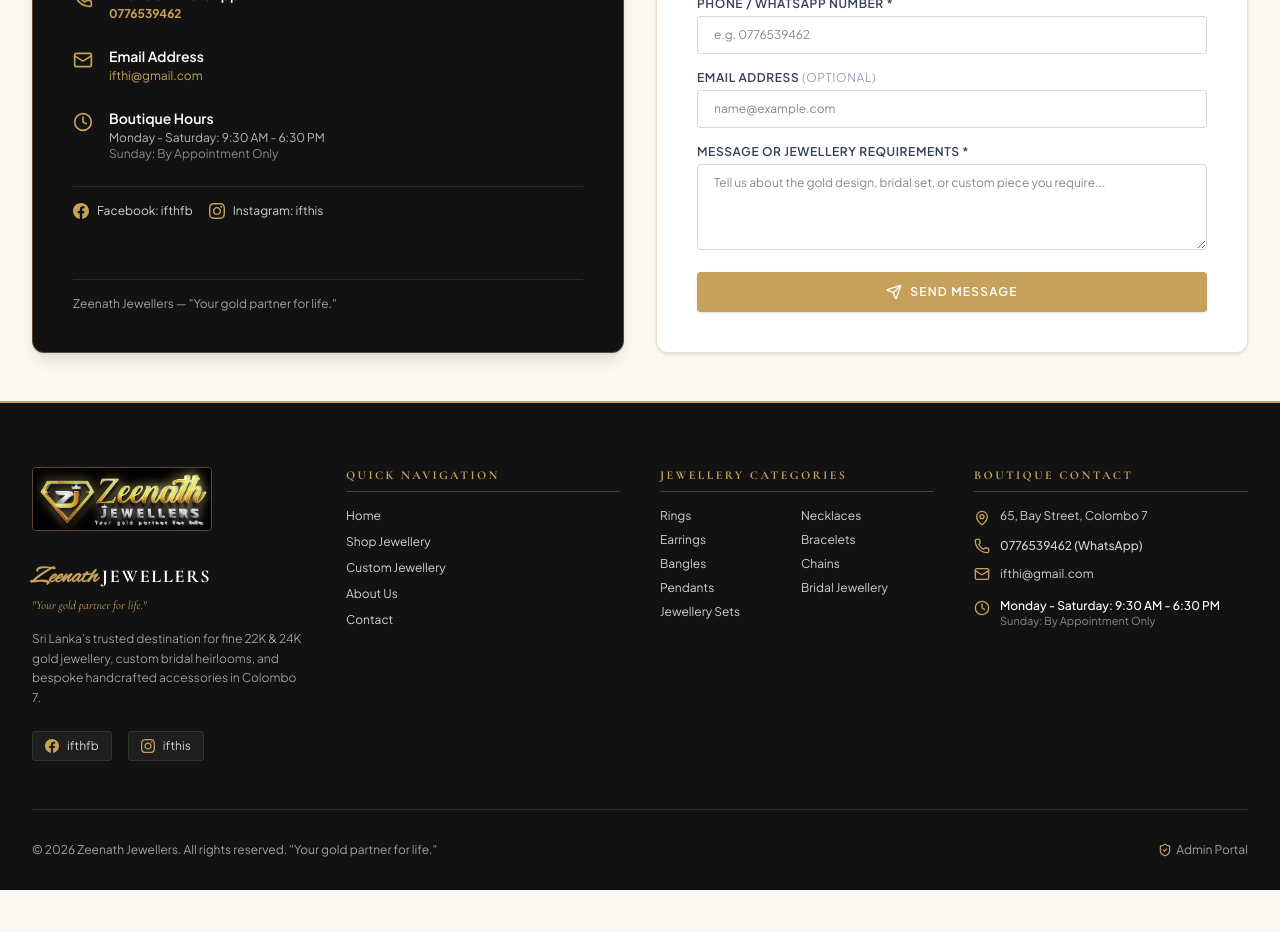
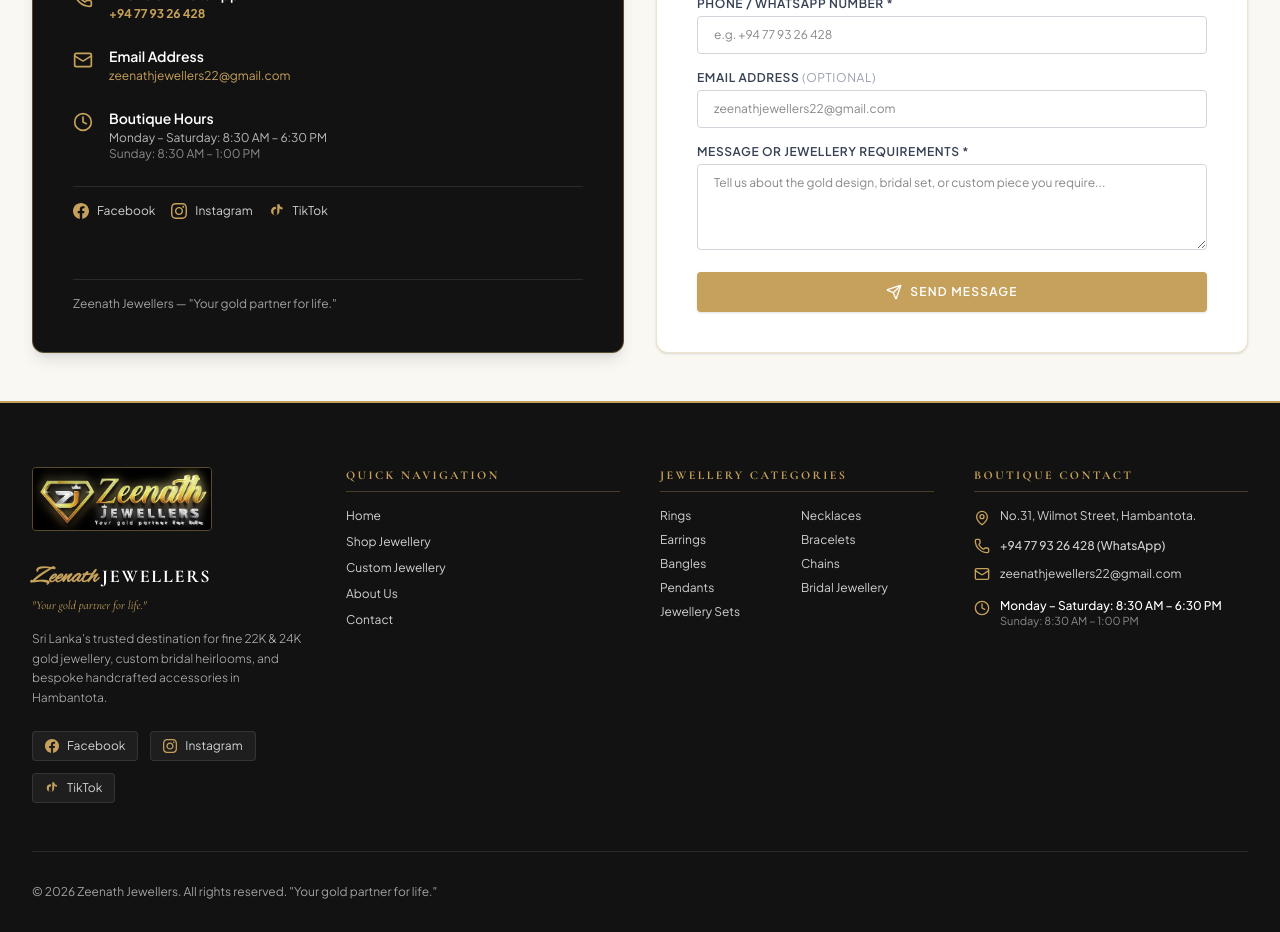
Before and after one commit to Ifthiya-Zeenath/Zeenath-Jewellers, a React (Vite) app: page /contact in a window 1280 px wide. Shown: the part 460-1392 px from the top of the page. Before the commit the page ends 1350 px from the top, so only its background shows below. Built offline with nearby package versions, Linux system fonts and the light colour scheme; no server answers; a web font is replaced by a local one.

Commit message:
feat: update business details and improve form validation

```diff
--- a/index.html
+++ b/index.html
@@ -5,7 +5,7 @@
     <link rel="icon" type="image/svg+xml" href="/favicon.svg" />
     <meta name="viewport" content="width=device-width, initial-scale=1.0" />
     <title>Zeenath Jewellers | Your gold partner for life.</title>
-    <meta name="description" content="Zeenath Jewellers - Modern, minimal, and elegant luxury gold jewellery in Colombo 7. Contact: 0776539462." />
+    <meta name="description" content="Zeenath Jewellers - Modern, minimal, and elegant luxury gold jewellery in Hambantota. Contact: +94 77 93 26 428." />
     <link rel="preconnect" href="https://fonts.googleapis.com">
     <link rel="preconnect" href="https://fonts.gstatic.com" crossorigin>
     <link href="https://fonts.googleapis.com/css2?family=Alex+Brush&family=Cormorant+Garamond:ital,wght@0,300;0,400;0,500;0,600;0,700;1,300;1,400;1,600&family=Pinyon+Script&family=Playfair+Display:ital,wght@0,400;0,500;0,600;0,700;1,400;1,600&family=Plus+Jakarta+Sans:ital,wght@0,300;0,400;0,500;0,600;0,700;1,400&display=swap" rel="stylesheet">
--- a/src/components/layout/Footer.tsx
+++ b/src/components/layout/Footer.tsx
@@ -1,6 +1,6 @@
 import React from 'react';
 import { Link } from 'react-router-dom';
-import { MapPin, Phone, Mail, Clock, ShieldCheck } from 'lucide-react';
+import { MapPin, Phone, Mail, Clock } from 'lucide-react';
 
 import logoFullImg from '../../assets/logo-full.jpg';
 import { BUSINESS_DETAILS, getWhatsAppEnquiryUrl } from '../../constants/businessDetails';
@@ -47,11 +47,11 @@
             </div>
 
             <p className="text-xs text-white/70 leading-relaxed font-light">
-              Sri Lanka's trusted destination for fine 22K & 24K gold jewellery, custom bridal heirlooms, and bespoke handcrafted accessories in Colombo 7.
+              Sri Lanka's trusted destination for fine 22K & 24K gold jewellery, custom bridal heirlooms, and bespoke handcrafted accessories in Hambantota.
             </p>
 
             {/* Social Media Links */}
-            <div className="pt-2 flex items-center gap-4">
+            <div className="pt-2 flex flex-wrap items-center gap-3">
               <a
                 href={BUSINESS_DETAILS.social.facebookUrl}
                 target="_blank"
@@ -73,6 +73,17 @@
                   <path d="M12 2.163c3.204 0 3.584.012 4.85.07 3.252.148 4.771 1.691 4.919 4.919.058 1.265.069 1.645.069 4.849 0 3.205-.012 3.584-.069 4.849-.149 3.225-1.664 4.771-4.919 4.919-1.266.058-1.644.07-4.85.07-3.204 0-3.584-.012-4.849-.07-3.26-.149-4.771-1.699-4.919-4.92-.058-1.265-.07-1.644-.07-4.849 0-3.204.013-3.583.07-4.849.149-3.227 1.664-4.771 4.919-4.919 1.266-.057 1.645-.069 4.849-.069zm0-2.163c-3.259 0-3.667.014-4.947.072-4.358.2-6.78 2.618-6.98 6.98-.059 1.281-.073 1.689-.073 4.948 0 3.259.014 3.668.072 4.948.2 4.358 2.618 6.78 6.98 6.98 1.281.058 1.689.072 4.948.072 3.259 0 3.668-.014 4.948-.072 4.354-.2 6.782-2.618 6.979-6.98.059-1.28.073-1.689.073-4.948 0-3.259-.014-3.667-.072-4.947-.196-4.354-2.617-6.78-6.979-6.98-1.281-.059-1.69-.073-4.949-.073zm0 5.838c-3.403 0-6.162 2.759-6.162 6.162s2.759 6.163 6.162 6.163 6.162-2.759 6.162-6.163c0-3.403-2.759-6.162-6.162-6.162zm0 10.162c-2.209 0-4-1.79-4-4 0-2.209 1.791-4 4-4s4 1.791 4 4c0 2.21-1.791 4-4 4zm6.406-11.845c-.796 0-1.441.645-1.441 1.44s.645 1.44 1.441 1.44c.795 0 1.439-.645 1.439-1.44s-.644-1.44-1.439-1.44z"/>
                 </svg>
                 <span>{BUSINESS_DETAILS.social.instagram}</span>
+              </a>
+              <a
+                href={BUSINESS_DETAILS.social.tiktokUrl}
+                target="_blank"
+                rel="noopener noreferrer"
+                className="flex items-center gap-2 px-3 py-1.5 bg-white/5 border border-white/10 rounded text-xs text-white/80 hover:text-[#C6A15B] hover:border-[#C6A15B] transition-colors"
+              >
+                <svg className="w-3.5 h-3.5 fill-current text-[#C6A15B]" viewBox="0 0 24 24">
+                  <path d="M19.59 6.69a4.83 4.83 0 0 1-3.77-4.25V2h-3.45v13.67a2.89 2.89 0 1 1-5.2-1.74 2.89 2.89 0 0 1 2.31-4.64 2.93 2.93 0 0 1 .88.13V5.86a6.34 6.34 0 0 0-1-.08A6.34 6.34 0 1 0 15.7 12V8.2a8.16 8.16 0 0 0 4.77 1.52v-3.4a4.85 4.85 0 0 1-.88.37z"/>
+                </svg>
+                <span>{BUSINESS_DETAILS.social.tiktok}</span>
               </a>
             </div>
           </div>
@@ -152,14 +163,8 @@
         </div>
 
         {/* Bottom Copyright Bar */}
-        <div className="pt-8 flex flex-col sm:flex-row justify-between items-center text-xs text-white/60 gap-4">
+        <div className="pt-8 flex flex-col sm:flex-row justify-between items-center text-xs text-white/60 gap-4 text-center sm:text-left">
           <p>© {new Date().getFullYear()} {BUSINESS_DETAILS.brandName}. All rights reserved. "{BUSINESS_DETAILS.tagline}"</p>
-          <div className="flex items-center gap-6">
-            <Link to="/admin/login" className="flex items-center gap-1 hover:text-[#C6A15B] transition-colors">
-              <ShieldCheck className="w-3.5 h-3.5 text-[#C6A15B]" />
-              <span>Admin Portal</span>
-            </Link>
-          </div>
         </div>
       </div>
     </footer>
--- a/src/constants/businessDetails.ts
+++ b/src/constants/businessDetails.ts
@@ -14,27 +14,29 @@
   brandName: 'Zeenath Jewellers',
   tagline: 'Your gold partner for life.',
 
-  // Temporary Business Contact Information
-  phone: '0776539462',
-  whatsapp: '0776539462',
-  whatsappNumberClean: '94776539462',
-  whatsappUrl: 'https://wa.me/94776539462',
-  email: 'ifthi@gmail.com',
-  address: '65, Bay Street, Colombo 7',
-  location: 'Colombo 7, Sri Lanka',
+  // Official Business Contact Information
+  phone: '+94 77 93 26 428',
+  whatsapp: '+94 77 93 26 428',
+  whatsappNumberClean: '94779326428',
+  whatsappUrl: 'https://wa.me/94779326428',
+  email: 'zeenathjewellers22@gmail.com',
+  address: 'No.31, Wilmot Street, Hambantota.',
+  location: 'Hambantota, Sri Lanka',
 
-  // Temporary Social Handles & Links
+  // Official Social Media Links
   social: {
-    facebook: 'ifthfb',
-    facebookUrl: 'https://facebook.com/ifthfb',
-    instagram: 'ifthis',
-    instagramUrl: 'https://instagram.com/ifthis',
+    facebook: 'Facebook',
+    facebookUrl: 'https://www.facebook.com/share/1C26Rr5oWe/?mibextid=wwXIfr',
+    instagram: 'Instagram',
+    instagramUrl: 'https://www.instagram.com/zeenathjewellers?stkn=aGllbzg0ZHdrY29q&utm_source=qr',
+    tiktok: 'TikTok',
+    tiktokUrl: 'https://www.tiktok.com/@zeenathjewellers.lk?_r=1&_t=ZS-9ABgt5FCdBV',
   },
 
   // Boutique Hours
   hours: {
-    weekdays: 'Monday - Saturday: 9:30 AM - 6:30 PM',
-    weekends: 'Sunday: By Appointment Only',
+    weekdays: 'Monday – Saturday: 8:30 AM – 6:30 PM',
+    weekends: 'Sunday: 8:30 AM – 1:00 PM',
   },
 };
 
--- a/src/data/products.ts
+++ b/src/data/products.ts
@@ -78,7 +78,7 @@
     id: 'zj-rng-101',
     name: 'Zeenath Sovereign Solitaire Ring',
     description: 'An elegant 22K gold solitaire ring featuring diamond-cut micro facets and certified hallmarked purity. Designed with balance for comfortable daily luxury wear and milestone celebrations.',
-    craftsmanshipNotes: 'Hand-crafted by master goldsmiths in Colombo 7 using 91.6% pure gold alloyed with platinum-group metals for enhanced durability and luster.',
+    craftsmanshipNotes: 'Hand-crafted by master goldsmiths in Hambantota using 91.6% pure gold alloyed with platinum-group metals for enhanced durability and luster.',
     hallmarkInfo: 'Stamped with Sri Lanka National Assay Office 22K Hallmark Certificate and Zeenath Atelier Maker Crest.',
     price: 185000,
     category: 'Rings',
--- a/src/pages/public/ContactPage.tsx
+++ b/src/pages/public/ContactPage.tsx
@@ -2,6 +2,7 @@
 import { MapPin, Phone, Mail, Clock, Send, CheckCircle2, AlertCircle } from 'lucide-react';
 import { BUSINESS_DETAILS, getWhatsAppEnquiryUrl } from '../../constants/businessDetails';
 import { submitEnquiryToFirestore } from '../../services/firestoreService';
+import { validatePhone, validateEmail } from '../../utils/validation';
 
 export const ContactPage: React.FC = () => {
   const [customerName, setCustomerName] = useState('');
@@ -9,6 +10,12 @@
   const [email, setEmail] = useState('');
   const [message, setMessage] = useState('');
 
+  const [fieldErrors, setFieldErrors] = useState<{
+    customerName?: string;
+    phone?: string;
+    email?: string;
+    message?: string;
+  }>({});
   const [isSubmitting, setIsSubmitting] = useState(false);
   const [isSubmitted, setIsSubmitted] = useState(false);
   const [formError, setFormError] = useState<string | null>(null);
@@ -16,17 +23,31 @@
   const handleSubmit = async (e: React.FormEvent) => {
     e.preventDefault();
     setFormError(null);
+    setFieldErrors({});
+
+    const newFieldErrors: typeof fieldErrors = {};
 
     if (!customerName.trim()) {
-      setFormError('Please enter your full name.');
-      return;
+      newFieldErrors.customerName = 'Please enter your full name.';
     }
-    if (!phone.trim()) {
-      setFormError('Please enter your phone/WhatsApp number.');
-      return;
+
+    const phoneVal = validatePhone(phone);
+    if (!phoneVal.isValid) {
+      newFieldErrors.phone = phoneVal.error;
     }
+
+    const emailVal = validateEmail(email, false);
+    if (!emailVal.isValid) {
+      newFieldErrors.email = emailVal.error;
+    }
+
     if (!message.trim()) {
-      setFormError('Please enter your enquiry message.');
+      newFieldErrors.message = 'Please enter your enquiry message.';
+    }
+
+    if (Object.keys(newFieldErrors).length > 0) {
+      setFieldErrors(newFieldErrors);
+      setFormError('Please resolve the errors below before submitting.');
       return;
     }
 
@@ -45,6 +66,7 @@
         setPhone('');
         setEmail('');
         setMessage('');
+        setFieldErrors({});
       } else {
         setFormError(res.error || 'Failed to submit enquiry. Please try again.');
       }
@@ -114,28 +136,39 @@
               </li>
             </ul>
 
-            <div className="pt-4 border-t border-white/10 flex items-center gap-4">
+            <div className="pt-4 border-t border-white/10 flex flex-wrap items-center gap-4">
               <a
                 href={BUSINESS_DETAILS.social.facebookUrl}
                 target="_blank"
                 rel="noopener noreferrer"
-                className="flex items-center gap-2 text-xs text-white/80 hover:text-[#C6A15B]"
+                className="flex items-center gap-2 text-xs text-white/80 hover:text-[#C6A15B] transition-colors"
               >
                 <svg className="w-4 h-4 fill-current text-[#C6A15B]" viewBox="0 0 24 24">
                   <path d="M24 12.073c0-6.627-5.373-12-12-12s-12 5.373-12 12c0 5.99 4.388 10.954 10.125 11.854v-8.385H7.078v-3.47h3.047V9.43c0-3.007 1.792-4.669 4.533-4.669 1.312 0 2.686.235 2.686.235v2.953H15.83c-1.491 0-1.956.925-1.956 1.874v2.25h3.328l-.532 3.47h-2.796v8.385C19.612 23.027 24 18.062 24 12.073z"/>
                 </svg>
-                <span>Facebook: {BUSINESS_DETAILS.social.facebook}</span>
+                <span>{BUSINESS_DETAILS.social.facebook}</span>
               </a>
               <a
                 href={BUSINESS_DETAILS.social.instagramUrl}
                 target="_blank"
                 rel="noopener noreferrer"
-                className="flex items-center gap-2 text-xs text-white/80 hover:text-[#C6A15B]"
+                className="flex items-center gap-2 text-xs text-white/80 hover:text-[#C6A15B] transition-colors"
               >
                 <svg className="w-4 h-4 fill-current text-[#C6A15B]" viewBox="0 0 24 24">
                   <path d="M12 2.163c3.204 0 3.584.012 4.85.07 3.252.148 4.771 1.691 4.919 4.919.058 1.265.069 1.645.069 4.849 0 3.205-.012 3.584-.069 4.849-.149 3.225-1.664 4.771-4.919 4.919-1.266.058-1.644.07-4.85.07-3.204 0-3.584-.012-4.849-.07-3.26-.149-4.771-1.699-4.919-4.92-.058-1.265-.07-1.644-.07-4.849 0-3.204.013-3.583.07-4.849.149-3.227 1.664-4.771 4.919-4.919 1.266-.057 1.645-.069 4.849-.069zm0-2.163c-3.259 0-3.667.014-4.947.072-4.358.2-6.78 2.618-6.98 6.98-.059 1.281-.073 1.689-.073 4.948 0 3.259.014 3.668.072 4.948.2 4.358 2.618 6.78 6.98 6.98 1.281.058 1.689.072 4.948.072 3.259 0 3.668-.014 4.948-.072 4.354-.2 6.782-2.618 6.979-6.98.059-1.28.073-1.689.073-4.948 0-3.259-.014-3.667-.072-4.947-.196-4.354-2.617-6.78-6.979-6.98-1.281-.059-1.69-.073-4.949-.073zm0 5.838c-3.403 0-6.162 2.759-6.162 6.162s2.759 6.163 6.162 6.163 6.162-2.759 6.162-6.163c0-3.403-2.759-6.162-6.162-6.162zm0 10.162c-2.209 0-4-1.79-4-4 0-2.209 1.791-4 4-4s4 1.791 4 4c0 2.21-1.791 4-4 4zm6.406-11.845c-.796 0-1.441.645-1.441 1.44s.645 1.44 1.441 1.44c.795 0 1.439-.645 1.439-1.44s-.644-1.44-1.439-1.44z"/>
                 </svg>
-                <span>Instagram: {BUSINESS_DETAILS.social.instagram}</span>
+                <span>{BUSINESS_DETAILS.social.instagram}</span>
+              </a>
+              <a
+                href={BUSINESS_DETAILS.social.tiktokUrl}
+                target="_blank"
+                rel="noopener noreferrer"
+                className="flex items-center gap-2 text-xs text-white/80 hover:text-[#C6A15B] transition-colors"
+              >
+                <svg className="w-4 h-4 fill-current text-[#C6A15B]" viewBox="0 0 24 24">
+                  <path d="M19.59 6.69a4.83 4.83 0 0 1-3.77-4.25V2h-3.45v13.67a2.89 2.89 0 1 1-5.2-1.74 2.89 2.89 0 0 1 2.31-4.64 2.93 2.93 0 0 1 .88.13V5.86a6.34 6.34 0 0 0-1-.08A6.34 6.34 0 1 0 15.7 12V8.2a8.16 8.16 0 0 0 4.77 1.52v-3.4a4.85 4.85 0 0 1-.88.37z"/>
+                </svg>
+                <span>{BUSINESS_DETAILS.social.tiktok}</span>
               </a>
             </div>
           </div>
@@ -184,11 +217,24 @@
                 <input
                   type="text"
                   value={customerName}
-                  onChange={(e) => setCustomerName(e.target.value)}
+                  onChange={(e) => {
+                    setCustomerName(e.target.value);
+                    if (fieldErrors.customerName) setFieldErrors((prev) => ({ ...prev, customerName: undefined }));
+                  }}
                   placeholder="Enter your full name"
-                  className="w-full px-4 py-2.5 text-xs border border-gray-300 rounded focus:border-[#C6A15B] focus:outline-none"
+                  className={`w-full px-4 py-2.5 text-xs border rounded focus:outline-none ${
+                    fieldErrors.customerName
+                      ? 'border-red-500 ring-1 ring-red-200 focus:border-red-500'
+                      : 'border-gray-300 focus:border-[#C6A15B]'
+                  }`}
                   required
                 />
+                {fieldErrors.customerName && (
+                  <p className="text-[10px] text-red-600 mt-1 flex items-center gap-1 font-medium">
+                    <AlertCircle className="w-3 h-3 shrink-0" />
+                    {fieldErrors.customerName}
+                  </p>
+                )}
               </div>
 
               <div>
@@ -198,11 +244,24 @@
                 <input
                   type="text"
                   value={phone}
-                  onChange={(e) => setPhone(e.target.value)}
+                  onChange={(e) => {
+                    setPhone(e.target.value);
+                    if (fieldErrors.phone) setFieldErrors((prev) => ({ ...prev, phone: undefined }));
+                  }}
                   placeholder={`e.g. ${BUSINESS_DETAILS.phone}`}
-                  className="w-full px-4 py-2.5 text-xs border border-gray-300 rounded focus:border-[#C6A15B] focus:outline-none"
+                  className={`w-full px-4 py-2.5 text-xs border rounded focus:outline-none ${
+                    fieldErrors.phone
+                      ? 'border-red-500 ring-1 ring-red-200 focus:border-red-500'
+                      : 'border-gray-300 focus:border-[#C6A15B]'
+                  }`}
                   required
                 />
+                {fieldErrors.phone && (
+                  <p className="text-[10px] text-red-600 mt-1 flex items-center gap-1 font-medium">
+                    <AlertCircle className="w-3 h-3 shrink-0" />
+                    {fieldErrors.phone}
+                  </p>
+                )}
               </div>
 
               <div>
@@ -212,10 +271,23 @@
                 <input
                   type="email"
                   value={email}
-                  onChange={(e) => setEmail(e.target.value)}
-                  placeholder="name@example.com"
-                  className="w-full px-4 py-2.5 text-xs border border-gray-300 rounded focus:border-[#C6A15B] focus:outline-none"
+                  onChange={(e) => {
+                    setEmail(e.target.value);
+                    if (fieldErrors.email) setFieldErrors((prev) => ({ ...prev, email: undefined }));
+                  }}
+                  placeholder="zeenathjewellers22@gmail.com"
+                  className={`w-full px-4 py-2.5 text-xs border rounded focus:outline-none ${
+                    fieldErrors.email
+                      ? 'border-red-500 ring-1 ring-red-200 focus:border-red-500'
+                      : 'border-gray-300 focus:border-[#C6A15B]'
+                  }`}
                 />
+                {fieldErrors.email && (
+                  <p className="text-[10px] text-red-600 mt-1 flex items-center gap-1 font-medium">
+                    <AlertCircle className="w-3 h-3 shrink-0" />
+                    {fieldErrors.email}
+                  </p>
+                )}
               </div>
 
               <div>
@@ -225,11 +297,24 @@
                 <textarea
                   rows={4}
                   value={message}
-                  onChange={(e) => setMessage(e.target.value)}
+                  onChange={(e) => {
+                    setMessage(e.target.value);
+                    if (fieldErrors.message) setFieldErrors((prev) => ({ ...prev, message: undefined }));
+                  }}
                   placeholder="Tell us about the gold design, bridal set, or custom piece you require..."
-                  className="w-full px-4 py-2.5 text-xs border border-gray-300 rounded focus:border-[#C6A15B] focus:outline-none"
+                  className={`w-full px-4 py-2.5 text-xs border rounded focus:outline-none ${
+                    fieldErrors.message
+                      ? 'border-red-500 ring-1 ring-red-200 focus:border-red-500'
+                      : 'border-gray-300 focus:border-[#C6A15B]'
+                  }`}
                   required
                 ></textarea>
+                {fieldErrors.message && (
+                  <p className="text-[10px] text-red-600 mt-1 flex items-center gap-1 font-medium">
+                    <AlertCircle className="w-3 h-3 shrink-0" />
+                    {fieldErrors.message}
+                  </p>
+                )}
               </div>
 
               <button
--- a/src/pages/public/ProductDetailPage.tsx
+++ b/src/pages/public/ProductDetailPage.tsx
@@ -295,7 +295,7 @@
               <div className="space-y-3">
                 <p>
                   {product.craftsmanshipNotes ||
-                    'Hand-crafted by master goldsmiths in Colombo 7 using traditional Sri Lankan techniques alloyed with certified pure precious metals.'}
+                    'Hand-crafted by master goldsmiths in Hambantota using traditional Sri Lankan techniques alloyed with certified pure precious metals.'}
                 </p>
                 <ul className="list-disc pl-5 space-y-1 text-xs text-gray-500">
                   <li>Forged with high-density gold wire for structural integrity</li>
--- a/src/pages/public/ShopPage.tsx
+++ b/src/pages/public/ShopPage.tsx
@@ -126,7 +126,7 @@
                 Explore Our Collection
               </h1>
               <p className="text-xs text-gray-600 font-light mt-0.5">
-                Certified 22K & 24K gold jewellery handcrafted at our Colombo 7 boutique atelier.
+                Certified 22K & 24K gold jewellery handcrafted at our Hambantota boutique atelier.
               </p>
             </div>
             <div className="text-[11px] font-mono text-gray-500 whitespace-nowrap bg-white/80 px-3 py-1 border border-[#C6A15B]/20 rounded-xs w-fit">
@@ -217,7 +217,7 @@
               Need a Custom Sovereign Weight or Bespoke Design?
             </h3>
             <p className="text-xs text-white/70 max-w-xl font-light">
-              Send reference sketches or sovereign specifications directly to our Colombo 7 goldsmiths via WhatsApp.
+              Send reference sketches or sovereign specifications directly to our Hambantota goldsmiths via WhatsApp.
             </p>
           </div>
 
--- /dev/null
+++ b/src/utils/validation.ts
@@ -0,0 +1,66 @@
+/**
+ * Validation utilities for Sri Lankan phone numbers and email addresses.
+ */
+
+/**
+ * Validates a phone number, tailored for Sri Lankan formats and standard international formats.
+ * Accepts formats like:
+ * - 0779326428 (10 digits starting with 0)
+ * - +94779326428 (with +94 prefix)
+ * - 94779326428 (with 94 prefix)
+ * - 077 93 26 428 / +94 77 93 26 428 (formatted with spaces/dashes)
+ */
+export const validatePhone = (phone: string): { isValid: boolean; error?: string } => {
+  const trimmed = phone.trim();
+  if (!trimmed) {
+    return { isValid: false, error: 'Please enter your phone or WhatsApp number.' };
+  }
+
+  // Remove spaces, dashes, and parentheses for format checking
+  const cleaned = trimmed.replace(/[\s\-\(\)]/g, '');
+
+  // Sri Lankan phone number patterns:
+  // Starts with 0 followed by 9 digits (total 10 digits), e.g., 0779326428
+  // Starts with +94 followed by 9 digits (total 12 chars), e.g., +94779326428
+  // Starts with 94 followed by 9 digits (total 11 digits), e.g., 94779326428
+  // Or standard international number starting with + and 10-15 digits
+  const isSriLankanFormat = /^(?:\+94|94|0)\d{9}$/.test(cleaned);
+  const isGeneralIntlFormat = /^\+\d{10,15}$/.test(cleaned);
+
+  if (!isSriLankanFormat && !isGeneralIntlFormat) {
+    return {
+      isValid: false,
+      error: 'Please enter a valid phone number (e.g. 0779326428 or +94779326428).',
+    };
+  }
+
+  return { isValid: true };
+};
+
+/**
+ * Validates an email address.
+ * Accepts real email formats such as zeenathjewellers22@gmail.com, customer@example.com, work@company.lk.
+ */
+export const validateEmail = (
+  email: string,
+  isRequired: boolean = false
+): { isValid: boolean; error?: string } => {
+  const trimmed = email.trim();
+  if (!trimmed) {
+    if (isRequired) {
+      return { isValid: false, error: 'Please enter your email address.' };
+    }
+    return { isValid: true };
+  }
+
+  // Standard email validation regex matching RFC 5322 specs for domain and TLDs
+  const emailRegex = /^[a-zA-Z0-9._%+-]+@[a-zA-Z0-9.-]+\.[a-zA-Z]{2,}$/;
+  if (!emailRegex.test(trimmed)) {
+    return {
+      isValid: false,
+      error: 'Please enter a valid email address (e.g. customer@example.com).',
+    };
+  }
+
+  return { isValid: true };
+};
```
Also changed, not shown: src/pages/public/CustomJewelleryPage.tsx (+18 -16 lines), src/pages/public/HomePage.tsx (+4 -4 lines).
